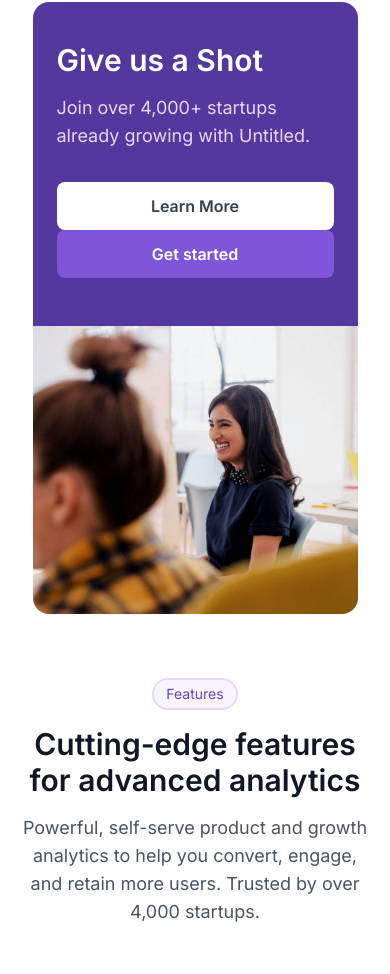
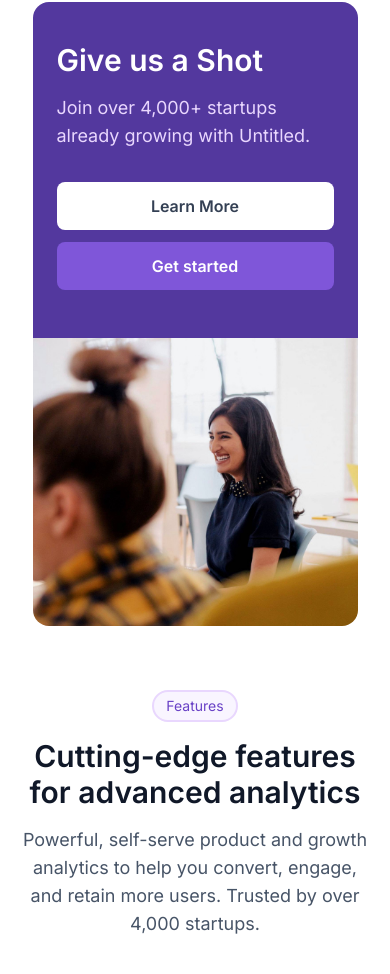
Before and after one commit to Andresarl16/Avila-Tek-Frontend-Skills-Test, a Next.js app: page / in a window 390 px wide. Shown: the part 2714-3688 px from the top of the page. Built offline with nearby package versions, Linux system fonts and the light colour scheme.

Commit message:
feat(Responsive): Add Spacing to Give us a Shoot Buttons

```diff
--- a/src/ui/components/sections/GiveUsAShoot.tsx
+++ b/src/ui/components/sections/GiveUsAShoot.tsx
@@ -12,7 +12,7 @@
           <p className="mt-4 lg:mt-8 mb-8 lg:mb-12 text-lg sm:text-xl text-text-brand-tertiary">
             Join over 4,000+ startups already growing with Untitled.
           </p>
-          <div className="sm:flex space-x-0 space-y-3 sm:space-x-3 sm:space-y-0">
+          <div className="flex flex-col sm:flex-row space-x-0 space-y-3 sm:space-x-3 sm:space-y-0">
             <Button
               text="Learn More"
               type="secondary"
```
